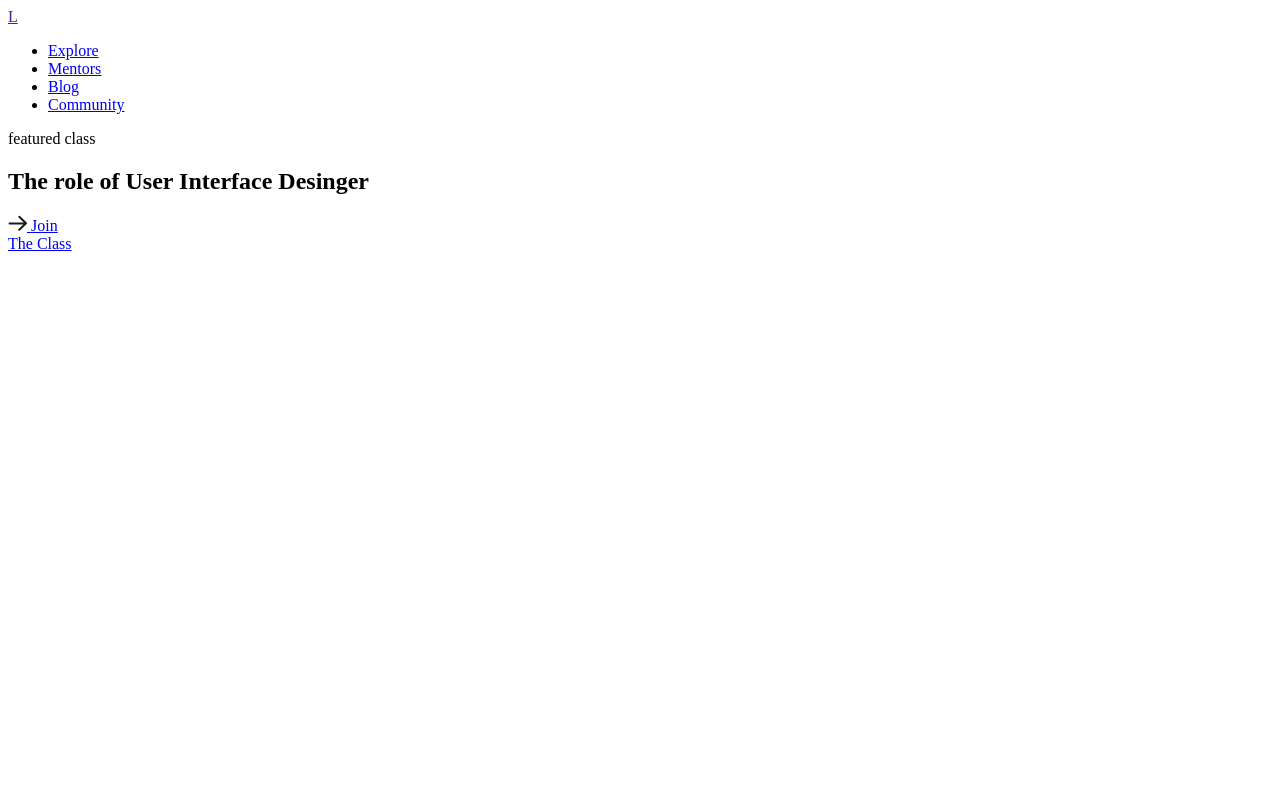
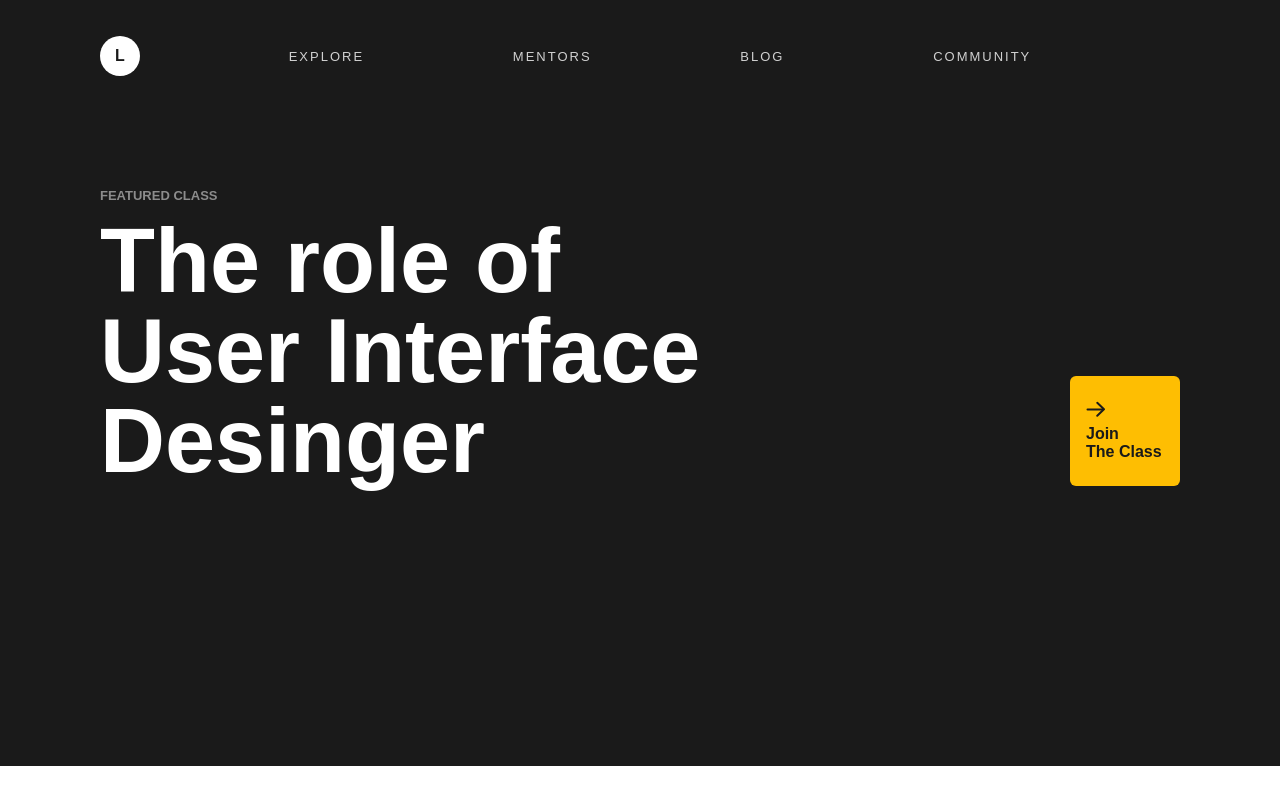
Before and after one commit to astra-gerda49/site-courses, a plain HTML site: page index.html in a window 1280 px wide. Drawn offline with Linux system fonts and the light colour scheme; the site is published under a folder, as on GitHub Pages, so addresses that start at the root find nothing.

Commit message:
Исправила

```diff
--- a/index.html
+++ b/index.html
@@ -4,7 +4,7 @@
     <meta charset="UTF-8">
     <meta name="viewport" content="width=device-width, initial-scale=1.0">
     <title>Document</title>
-    <link rel="stylesheet" href="/site-courses/style.css">
+    <link rel="stylesheet" href="./style.css">
 </head>
 <body>
     <header class="header">
```
